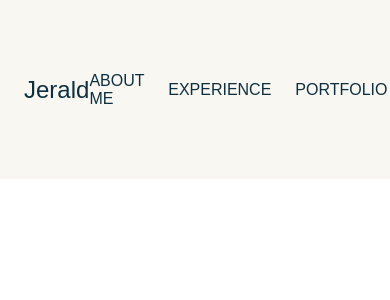
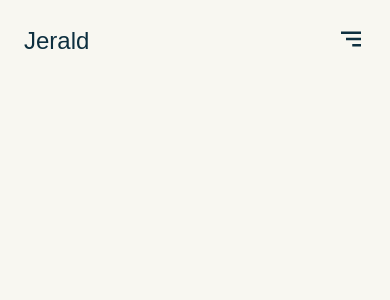
Before and after one commit to JeraldStephenson/portfolio2023A, a React (Vite) app: page / in a window 390 px wide. Shown: the top 300 px of the page. Built offline with nearby package versions, Linux system fonts and the light colour scheme; a web font is replaced by a local one.

Commit message:
added media queries to make Header component mobile friendly, added drop in menu for small screen view, animations to smooth it out

```diff
--- a/src/components/Header/Header.jsx
+++ b/src/components/Header/Header.jsx
@@ -1,10 +1,12 @@
-import React from 'react';
+import React, { useState } from 'react';
 import css from './Header.module.scss';
-import { BiPhoneCall } from 'react-icons/bi';
+import { BiPhoneCall, BiMenuAltRight } from 'react-icons/bi';
 import { motion } from 'framer-motion';
-import { headerVariants } from '../../utils/motion';
+import { getMenuStyles, headerVariants } from '../../utils/motion';
 
 const Header = () => {
+  const [menuOpened, setMenuOpened] = useState(false);
+
   return (
     <motion.div
       initial='hidden'
@@ -15,7 +17,10 @@
     >
       <div className={`flexCenter innerWidth ${css.container}`}>
         <div className={css.name}>Jerald</div>
-        <ul className={`flexCenter ${css.menu}`}>
+        <ul
+          style={getMenuStyles(menuOpened)}
+          className={`flexCenter ${css.menu}`}
+        >
           <li>
             <a href=''>About Me</a>
             {/* download resume - quick snippet about myself */}
@@ -31,6 +36,15 @@
             <BiPhoneCall size={'40px'} />
           </li>
         </ul>
+        {/* for medium and small screens */}
+        <div
+          className={css.menuIcon}
+          onClick={() => {
+            setMenuOpened((prev) => !prev);
+          }}
+        >
+          <BiMenuAltRight size={30} />
+        </div>
       </div>
     </motion.div>
   );
--- a/src/components/Header/Header.module.scss
+++ b/src/components/Header/Header.module.scss
@@ -20,6 +20,26 @@
     }
 
     .menu {
+      @media (max-width: $sm), (max-width: $md) {
+        position: absolute;
+        list-style: none;
+        gap: 2rem;
+        font-weight: 500;
+        flex-direction: column;
+        right: 0;
+        top: 3rem;
+        width: 50%;
+        min-width: 15rem;
+        background: white;
+        padding: 2re;
+        display: flex;
+        border-radius: 2rem;
+        transition: all 300ms ease;
+        align-items: flex-start;
+        padding: 3rem;
+        justify-content: flex-end;
+        box-shadow: 0px 4px 4px rgba(0, 0, 0, 0.05);
+      }
       text-transform: uppercase;
       font-size: 1rem;
       list-style: none;
--- a/src/styles/app.module.scss
+++ b/src/styles/app.module.scss
@@ -4,4 +4,5 @@
   overflow-x: clip;
   position: relative;
   color: $primary;
+  height: 100vh;
 }
--- a/src/utils/motion.js
+++ b/src/utils/motion.js
@@ -146,7 +146,7 @@
 
 export const getMenuStyles = (menuOpened) => {
   if (document.documentElement.clientWidth <= 640) {
-    console.log('outside of sidebar reached');
+    // if menuOpened is falsey -> return a style of 'right: -100%' to our menu list (hide it off screen)
     return { right: !menuOpened && '-100%' };
   }
 };
```
